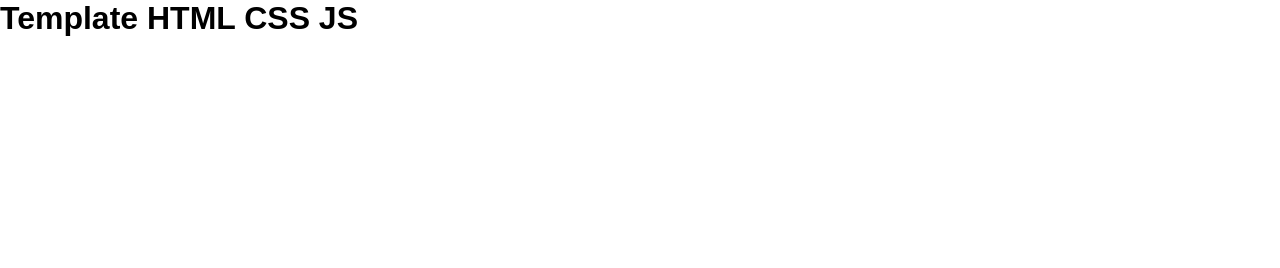
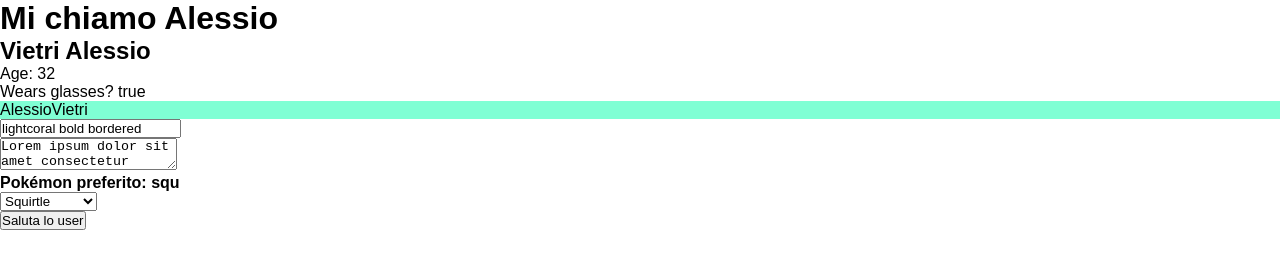
Before and after one commit to classe114-alessiovietri/44-lc-vue-intro, a plain HTML site: page index.html in a window 1280 px wide. Drawn offline with nearby package versions, Linux system fonts and the light colour scheme.

Commit message:
Completato LC

```diff
--- a/css/style.css
+++ b/css/style.css
@@ -10,3 +10,19 @@
 html {
     font-family: Arial, Helvetica, sans-serif;
 }
+
+.lightcoral {
+    color: lightcoral;
+}
+
+.bold {
+    font-weight: bold;
+}
+
+.bordered {
+    border: 5px dashed aqua;
+}
+
+.bg-aquamarine {
+    background-color: aquamarine;
+}
--- a/index.html
+++ b/index.html
@@ -3,18 +3,69 @@
     <head>
         <meta charset="UTF-8">
         <meta name="viewport" content="width=device-width, initial-scale=1.0">
-        <title>Template HTML CSS JS</title>
+        <title>44 LC Vue Intro</title>
 
         <!-- CSS -->
         <link rel="stylesheet" href="css/style.css">
     </head>
     <body>
 
-        <h1>
-            Template HTML CSS JS
-        </h1>
+        <div id="app">
+            <h1>
+                Mi chiamo {{ firstName }}
+            </h1>
+            <h2>
+                {{ lastName }} {{ firstName }}
+            </h2>
 
-        <script src="js/scripts.js" type="text/javascript"></script>
+            <ul>
+                <li>
+                    Age: {{ age }}
+                </li>
+                <li>
+                    Wears glasses? {{ wearsGlasses }}
+                </li>
+            </ul>
+
+            <!-- <p v-bind:class="pClasses">
+                {{ firstName }}{{ lastName }}
+            </p> -->
+
+            <p
+                v-bind:id="age"
+                class="bg-aquamarine"
+                :class="getPClasses()">
+                {{ firstName }}{{ lastName }}
+            </p>
+
+            <div>
+                <input type="text" v-model="pClasses">
+            </div>
+
+            <div>
+                <textarea @keyup="printTextInConsole()" v-model="text"></textarea>
+            </div>
+
+            <div>
+                <h4>
+                    Pokémon preferito: {{ favPkmn }}
+                </h4>
+                <select v-model="favPkmn">
+                    <option value="char">Charmander</option>
+                    <option value="squ">Squirtle</option>
+                    <option value="bul">Bulbasaur</option>
+                </select>
+            </div>
+
+            <div>
+                <button @click="sayHi()">
+                    Saluta lo user
+                </button>
+            </div>
+        </div>
+
+        <script src="https://unpkg.com/vue@3/dist/vue.global.js"></script>
+        <script src="js/scripts.js"></script>
 
     </body>
 </html>
--- a/js/scripts.js
+++ b/js/scripts.js
@@ -1,2 +1,28 @@
-// Test funzionamento
-console.log('Template HTML CSS JS');
+const { createApp } = Vue;
+
+createApp({
+    data() {
+        return {
+            message: 'Hello Vue!',
+            firstName: 'Alessio',
+            lastName: 'Vietri',
+            age: 32,
+            wearsGlasses: true,
+            text: 'Lorem ipsum dolor sit amet consectetur adipisicing elit. Rerum, repellendus?',
+            favPkmn: 'squ',
+            pClasses: 'lightcoral bold bordered'
+        }
+    },
+    methods: {
+        getPClasses() {
+            return 'py-4 bg-success';
+        },
+        sayHi() {
+            alert('Ciao user!');
+        },
+        printTextInConsole() {
+            console.log(this.text);
+            console.log(this.getPClasses());
+        }
+    }
+}).mount('#app');
```
